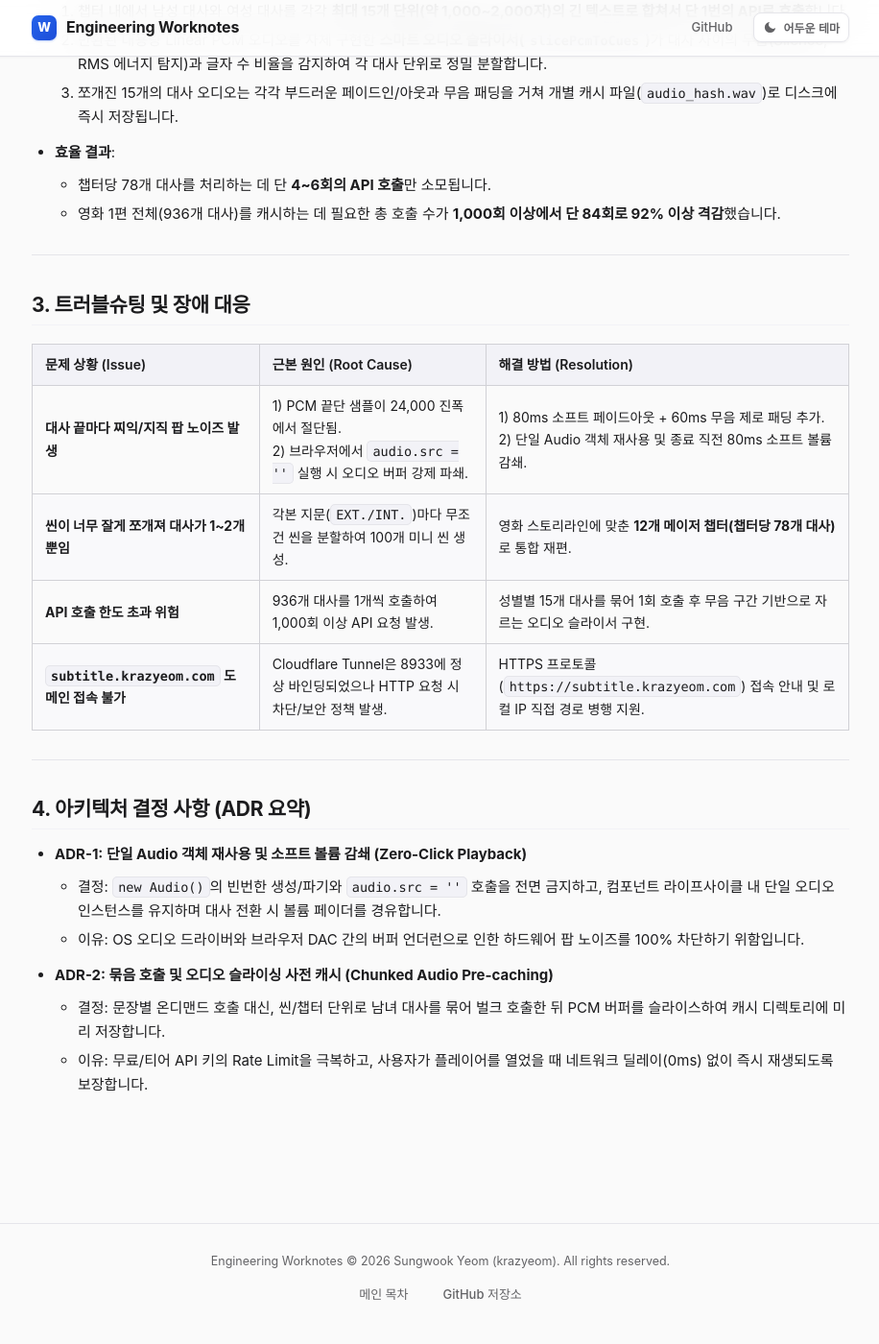
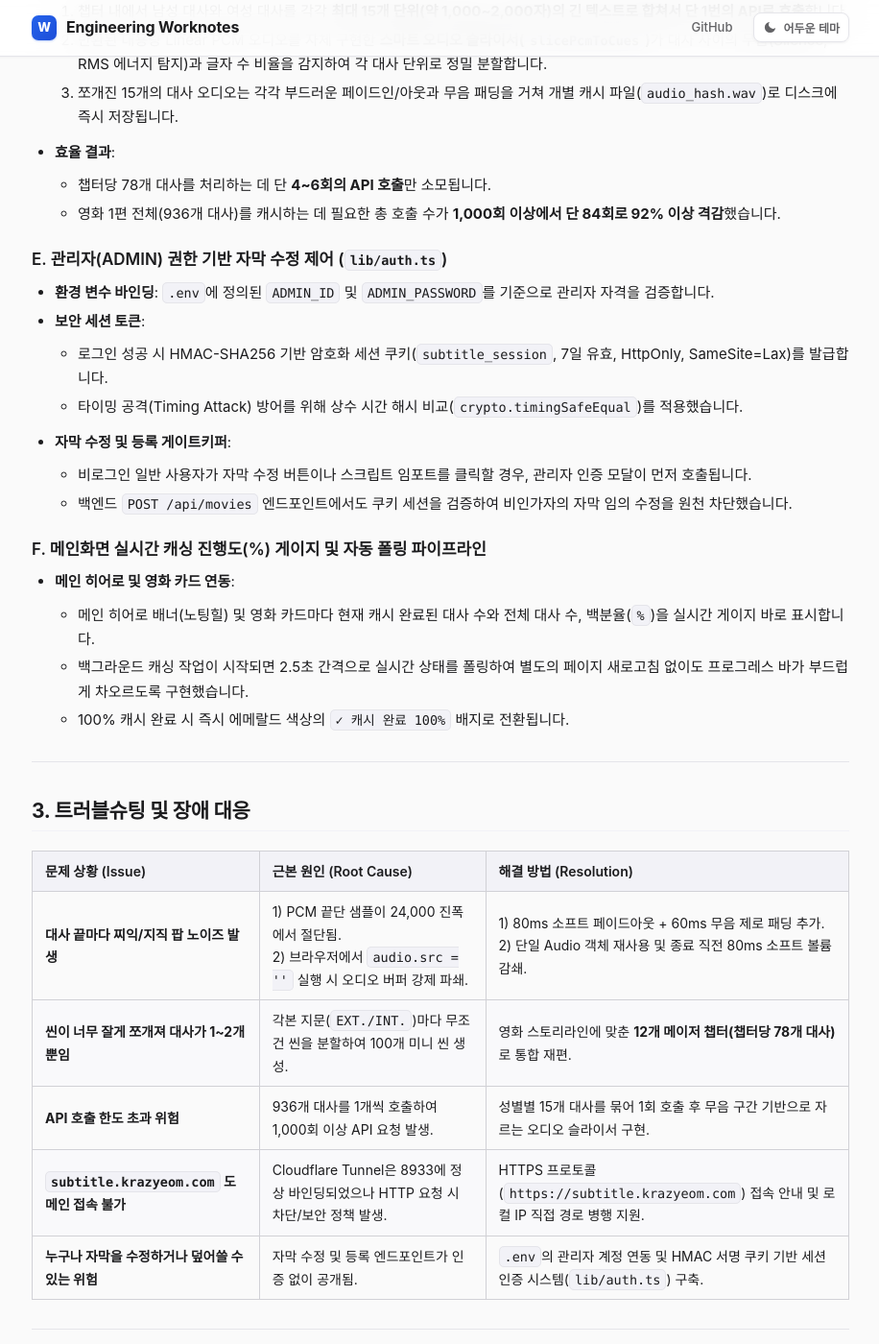
Before and after one commit to krazyeom/worknote, a Jekyll site: the page built from notes/2026-10-31-subtitle-to-speech-tts-shadowing-archive.md, in a window 1280 px wide and 1400 px high, scrolled down 1755 px. Shown: the whole window at 96% size, without its empty margins (181-1097 px from the left). Built offline with Jekyll 4.4.1, drawn with Linux system fonts in a browser that asks for light colours.

Commit message:
docs: subtitle-to-speech 관리자 인증 및 메인화면 실시간 캐싱 진행률 아키텍처 문서화

```diff
--- a/notes/2026-10-31-subtitle-to-speech-tts-shadowing-archive.md
+++ b/notes/2026-10-31-subtitle-to-speech-tts-shadowing-archive.md
@@ -56,6 +56,21 @@ title: "2026-10-31 작업 노트: subtitle-to-speech 영화 대본 TTS 섀도잉
   * 챕터당 78개 대사를 처리하는 데 단 **4~6회의 API 호출**만 소모됩니다.
   * 영화 1편 전체(936개 대사)를 캐시하는 데 필요한 총 호출 수가 **1,000회 이상에서 단 84회로 92% 이상 격감**했습니다.
 
+### E. 관리자(ADMIN) 권한 기반 자막 수정 제어 (`lib/auth.ts`)
+* **환경 변수 바인딩**: `.env`에 정의된 `ADMIN_ID` 및 `ADMIN_PASSWORD`를 기준으로 관리자 자격을 검증합니다.
+* **보안 세션 토큰**:
+  * 로그인 성공 시 HMAC-SHA256 기반 암호화 세션 쿠키(`subtitle_session`, 7일 유효, HttpOnly, SameSite=Lax)를 발급합니다.
+  * 타이밍 공격(Timing Attack) 방어를 위해 상수 시간 해시 비교(`crypto.timingSafeEqual`)를 적용했습니다.
+* **자막 수정 및 등록 게이트키퍼**:
+  * 비로그인 일반 사용자가 자막 수정 버튼이나 스크립트 임포트를 클릭할 경우, 관리자 인증 모달이 먼저 호출됩니다.
+  * 백엔드 `POST /api/movies` 엔드포인트에서도 쿠키 세션을 검증하여 비인가자의 자막 임의 수정을 원천 차단했습니다.
+
+### F. 메인화면 실시간 캐싱 진행도(%) 게이지 및 자동 폴링 파이프라인
+* **메인 히어로 및 영화 카드 연동**:
+  * 메인 히어로 배너(노팅힐) 및 영화 카드마다 현재 캐시 완료된 대사 수와 전체 대사 수, 백분율(`%`)을 실시간 게이지 바로 표시합니다.
+  * 백그라운드 캐싱 작업이 시작되면 2.5초 간격으로 실시간 상태를 폴링하여 별도의 페이지 새로고침 없이도 프로그레스 바가 부드럽게 차오르도록 구현했습니다.
+  * 100% 캐시 완료 시 즉시 에메랄드 색상의 `✓ 캐시 완료 100%` 배지로 전환됩니다.
+
 ---
 
 ## 3. 트러블슈팅 및 장애 대응
@@ -66,6 +81,7 @@ title: "2026-10-31 작업 노트: subtitle-to-speech 영화 대본 TTS 섀도잉
 | **씬이 너무 잘게 쪼개져 대사가 1~2개뿐임** | 각본 지문(`EXT./INT.`)마다 무조건 씬을 분할하여 100개 미니 씬 생성. | 영화 스토리라인에 맞춘 **12개 메이저 챕터(챕터당 78개 대사)**로 통합 재편. |
 | **API 호출 한도 초과 위험** | 936개 대사를 1개씩 호출하여 1,000회 이상 API 요청 발생. | 성별별 15개 대사를 묶어 1회 호출 후 무음 구간 기반으로 자르는 오디오 슬라이서 구현. |
 | **`subtitle.krazyeom.com` 도메인 접속 불가** | Cloudflare Tunnel은 8933에 정상 바인딩되었으나 HTTP 요청 시 차단/보안 정책 발생. | HTTPS 프로토콜(`https://subtitle.krazyeom.com`) 접속 안내 및 로컬 IP 직접 경로 병행 지원. |
+| **누구나 자막을 수정하거나 덮어쓸 수 있는 위험** | 자막 수정 및 등록 엔드포인트가 인증 없이 공개됨. | `.env`의 관리자 계정 연동 및 HMAC 서명 쿠키 기반 세션 인증 시스템(`lib/auth.ts`) 구축. |
 
 ---
 
```
Also changed, not shown: docs/07-subtitle-to-speech-audio-pipeline-and-slicing.md (+12 -0 lines), index.md (+5 -1 lines).
